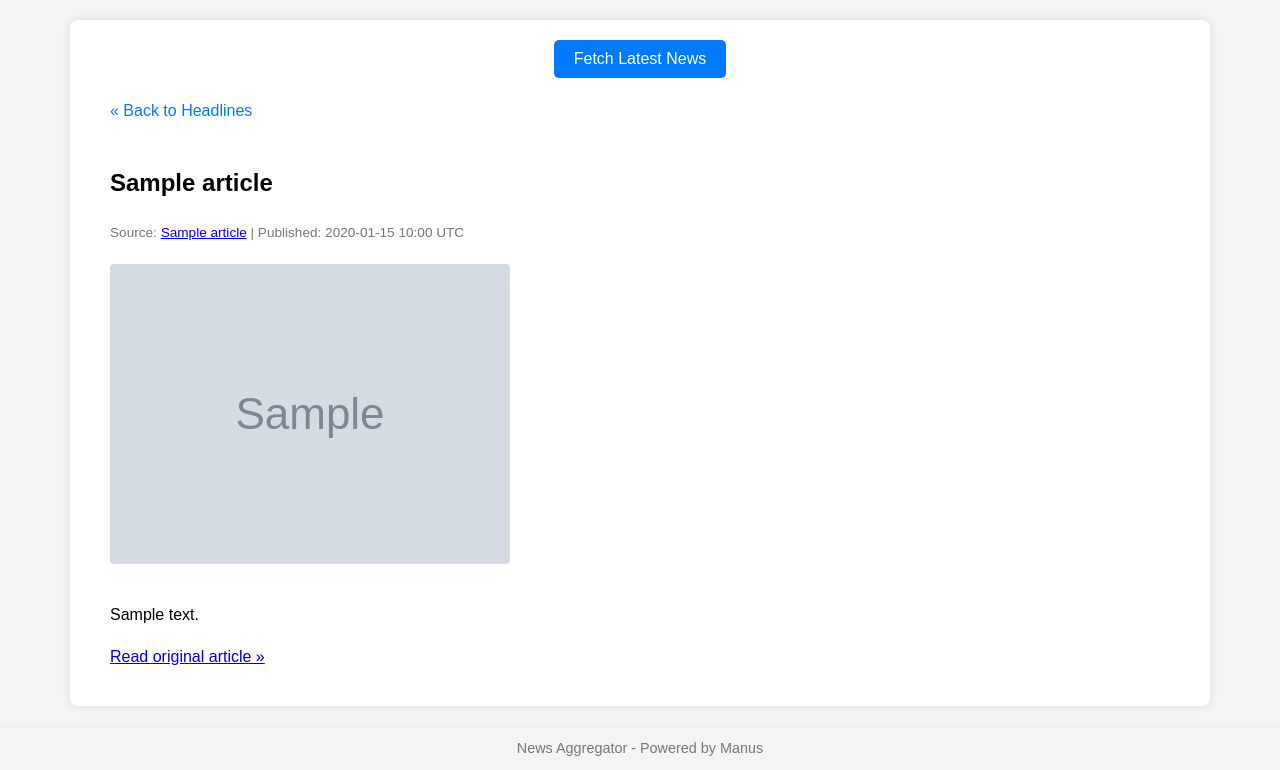
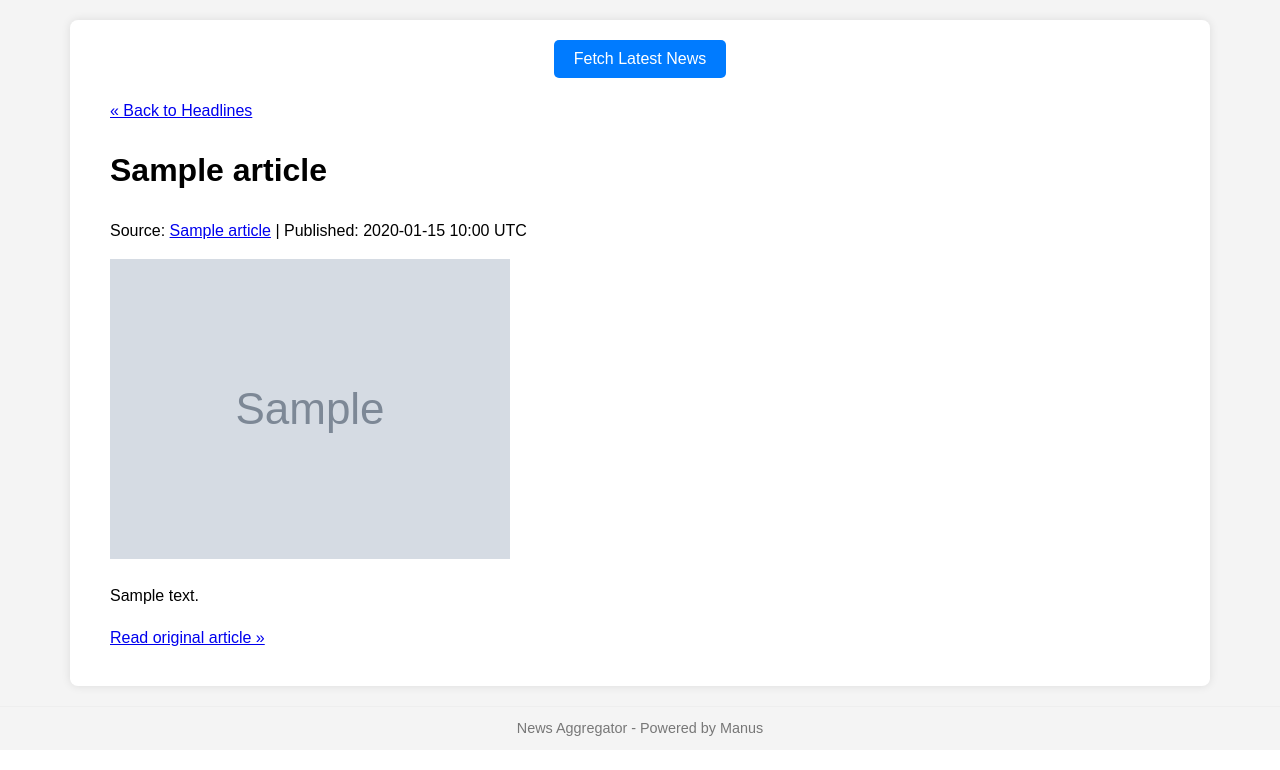
Before and after one commit to vide02k25/news-aggregator-render, a Flask app: page /article/1 in a window 1280 px wide. Shown: the part 83-853 px from the top of the page. After the commit the page ends 819 px from the top, so only its background shows below. Run offline with Flask 3, Linux system fonts and the light colour scheme; tables that the repository leaves empty hold one stand-in row (values such as "Sample post"); grey boxes marked "Sample" are stand-in pictures.

Commit message:
Update article.html

```diff
--- a/templates/article.html
+++ b/templates/article.html
@@ -1,32 +1,25 @@
 {% extends "base.html" %}
-
 {% block title %}{{ article.title if article else "Article Not Found" }}{% endblock %}
-
 {% block content %}
-    <a href="{{ url_for("main.index") }}" class="back-link">&laquo; Back to Headlines</a>
-
+    <p><a href="{{ url_for('main.index') }}">« Back to Headlines</a></p>
     {% if article %}
-        <article>
-            <h2>{{ article.title }}</h2>
-            <p class="article-meta">
-                Source: {% if article.source_url %}<a href="{{ article.source_url }}" target="_blank">{{ article.source_name or "N/A" }}</a>{% else %}{{ article.source_name or "N/A" }}{% endif %} | Published: {{ article.published_at.strftime("%Y-%m-%d %H:%M") if article.published_at else "N/A" }} UTC
-            </p>
-            <div class="article-content">
+        <h1>{{ article.title }}</h1>
+        <p>Source: {% if article.source_url %}<a href="{{ article.source_url }}" target="_blank" rel="noopener noreferrer">{{ article.source_name or "N/A" }}</a>{% else %}{{ article.source_name or "N/A" }}{% endif %} | Published: {{ article.published_at.strftime("%Y-%m-%d %H:%M") if article.published_at else "N/A" }} UTC</p>
         {% if article.image_url %}
-                    <img src="{{ article.image_url }}" alt="Article image">
+            <img src="{{ article.image_url }}" alt="{{ article.title }}" style="max-width: 100%;">
         {% endif %}
         {% if article.content %}
-                    <p>{{ article.content | safe }}</p> {# Use safe filter if content contains HTML, otherwise remove #}
+            <p>{{ article.content | safe }}</p>
         {% elif article.description %}
             <p>{{ article.description }}</p>
         {% else %}
             <p>Full content not available. View the original article for more details.</p>
         {% endif %}
-                <p><a href=\"{{ article.url }}\" target=\"_blank\">Read original article &raquo;</a></p>
-            </div>
-        </article>
+        {% if article.url %}
+            <p><a href="{{ article.url }}" target="_blank" rel="noopener noreferrer">Read original article »</a></p>
+        {% endif %}
     {% else %}
-        <h2>Article Not Found</h2>
+        <p>Article Not Found</p>
         <p>The article you are looking for does not exist or could not be retrieved.</p>
     {% endif %}
 {% endblock %}
```
Lines whose indentation alone changed are shown as unchanged.
